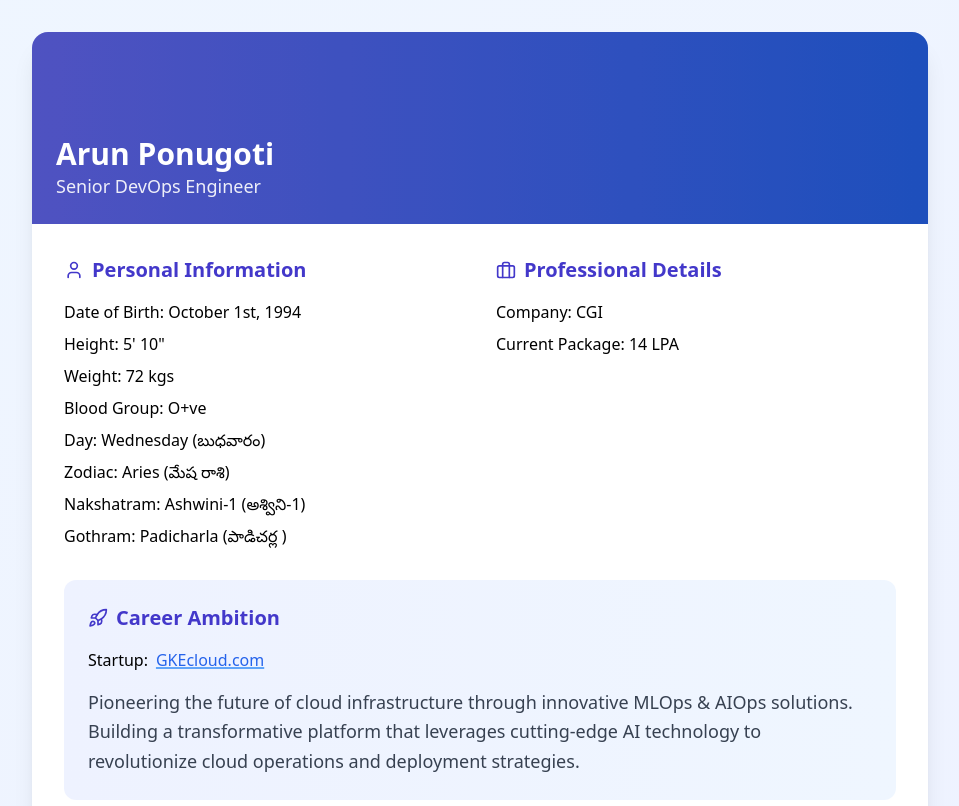
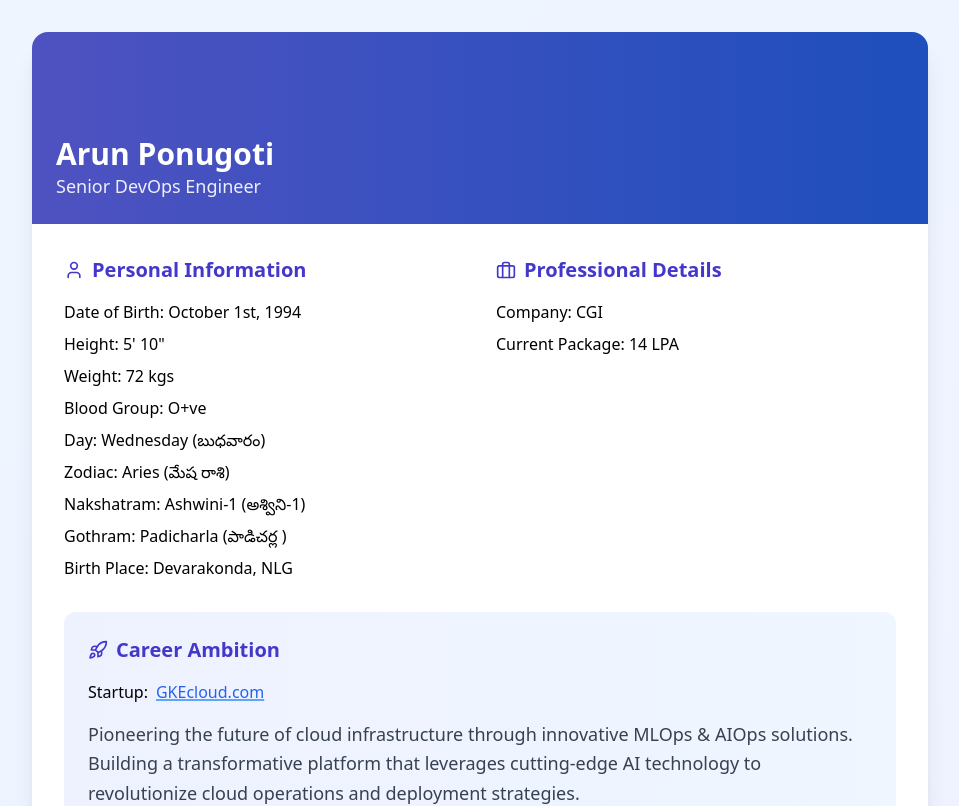
Before and after one commit to learning-org-2565/biodata, a React (Vite) app: page / in a window 1280 px wide. Shown: the top 806 px of the page, without its empty margins (160-1119 px from the left). Built offline with nearby package versions, Linux system fonts and the light colour scheme.

Commit message:
Update App.tsx

```diff
--- a/src/App.tsx
+++ b/src/App.tsx
@@ -31,6 +31,7 @@ function App() {
                 <p><span className="font-medium">Zodiac:</span> Aries (మేష రాశి)</p>
                 <p><span className="font-medium">Nakshatram:</span> Ashwini-1 (అశ్విని-1)</p>
                 <p><span className="font-medium">Gothram:</span> Padicharla (పాడిచర్ల )</p>
+                <p><span className="font-medium">Birth Place:</span> Devarakonda, NLG</p>
 
               </div>
             </section>
```
